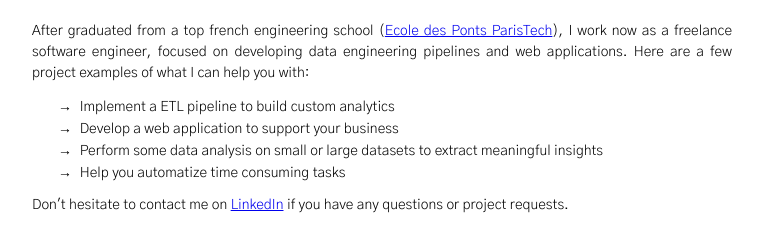
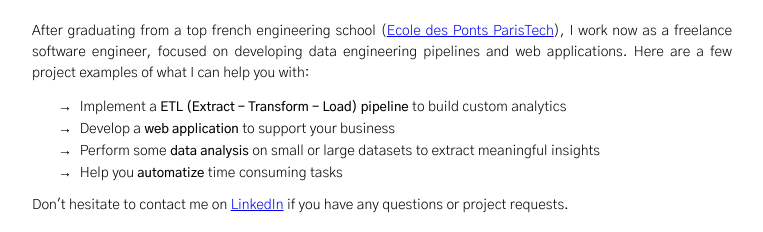
Before and after one commit to kodaho/kodaho.github.io, a plain HTML site: page index.html in a window 1280 px wide. Shown: the part 495-727 px from the top of the page, without its empty margins (266-1029 px from the left). Drawn offline with Linux system fonts and the light colour scheme; a web font is replaced by a local one.

Commit message:
Emphasis on principal skills

```diff
--- a/index.html
+++ b/index.html
@@ -8,7 +8,7 @@
   <meta name="description" content="Landing page made by software engineer nicknamed kodaho">
   <title>kodaho</title>
   <link href="https://fonts.googleapis.com/css?family=Rationale&display=swap" rel="stylesheet">
-  <link href="https://fonts.googleapis.com/css2?family=Gothic+A1:wght@300&display=swap" rel="stylesheet">
+  <link href="https://fonts.googleapis.com/css2?family=Gothic+A1:wght@300;500&display=swap" rel="stylesheet">
   <link rel="stylesheet" href="style.css">
   <link rel="icon" type="image/png" href="favicon.png" />
 </head>
@@ -23,17 +23,17 @@
       <div class="logo">kodaho</div>
 
       <p class="description">
-        After graduated from a top french engineering school
+        After graduating from a top french engineering school
         (<a href="https://www.ecoledesponts.fr/en" target="_blank" rel="noreferrer">Ecole des Ponts ParisTech</a>),
         I work now as a freelance software engineer, focused on developing data engineering pipelines and web
         applications. Here are a few project examples of what I can help you with:
       </p>
 
       <ul>
-        <li>Implement a ETL pipeline to build custom analytics</li>
-        <li>Develop a web application to support your business</li>
-        <li>Perform some data analysis on small or large datasets to extract meaningful insights</li>
-        <li>Help you automatize time consuming tasks</li>
+        <li>Implement a <strong>ETL (Extract - Transform - Load) pipeline</strong> to build custom analytics</li>
+        <li>Develop a <strong>web application</strong> to support your business</li>
+        <li>Perform some <strong>data analysis</strong> on small or large datasets to extract meaningful insights</li>
+        <li>Help you <strong>automatize</strong> time consuming tasks</li>
       </ul>
 
       <p>
--- a/style.css
+++ b/style.css
@@ -9,6 +9,11 @@ body {
   font-weight: 300;
   padding: 10px;
   box-sizing: border-box;
+}
+
+strong {
+  font-weight: 500;
+  font-size: 13px;
 }
 
 .wrapper {
```
